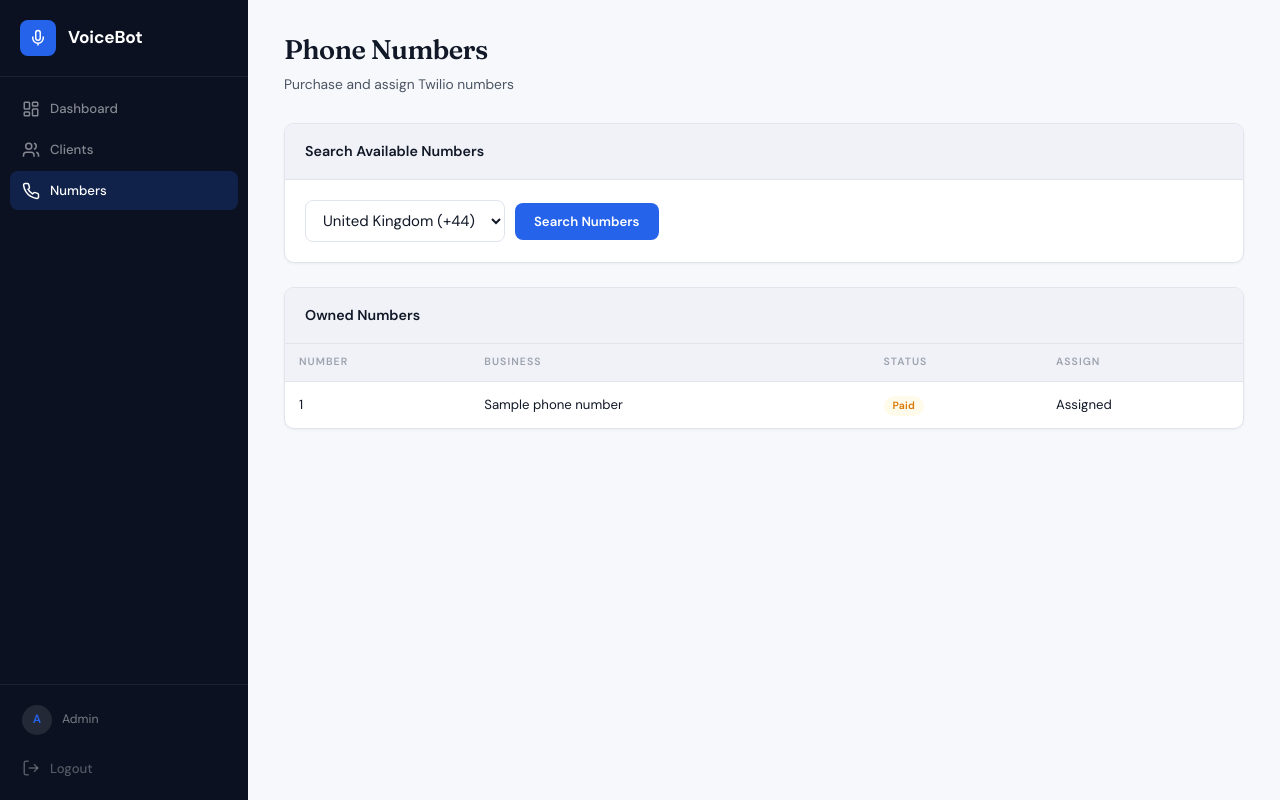
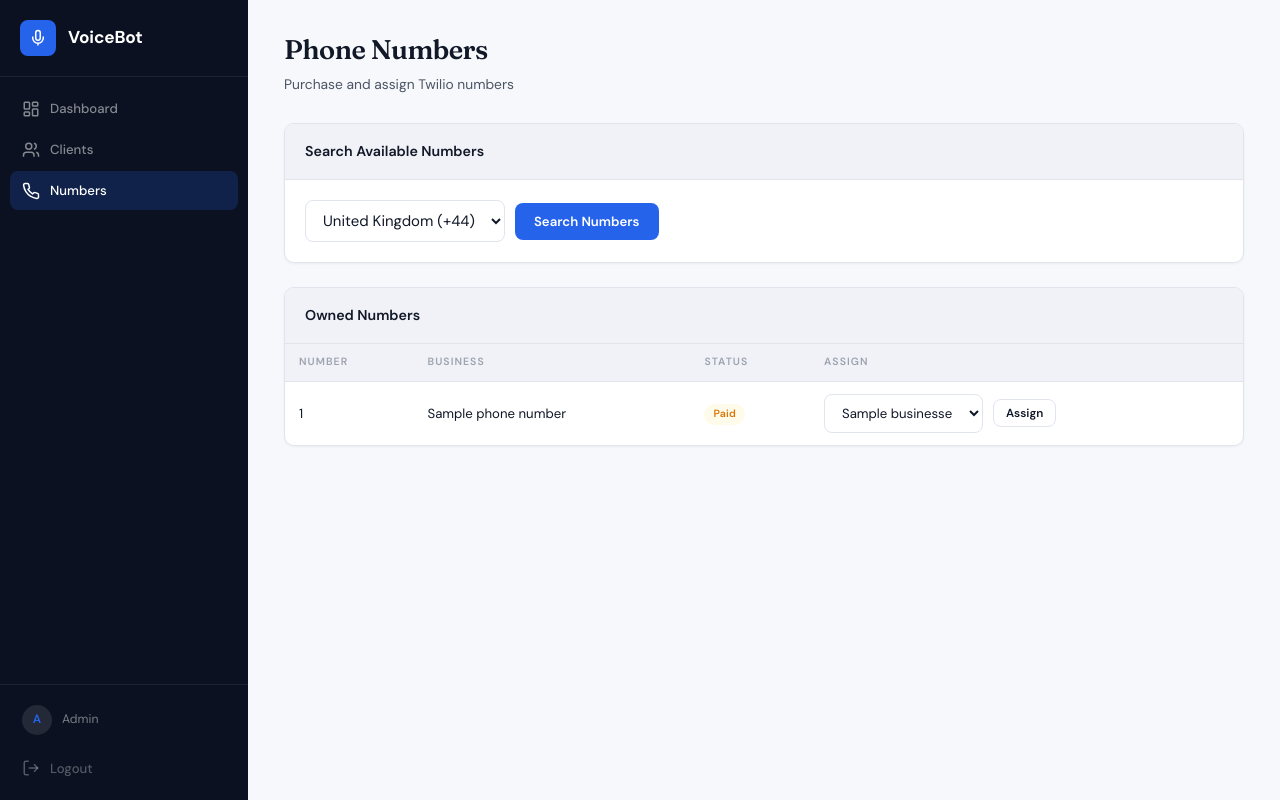
Before and after one commit to kanchang12/receptionistserviceleeds, a Flask app: page /admin/numbers in a window 1280 px wide. Run offline with Flask 3, Linux system fonts and the light colour scheme; the visitor is signed in with stand-in values (Sample User, id 1); a database or web service that is not in the repository returns one stand-in record (values such as "Sample title"); some libraries are stand-ins or nearby versions.

Commit message:
Update numbers.html

```diff
--- a/templates/admin/numbers.html
+++ b/templates/admin/numbers.html
@@ -57,15 +57,16 @@
                 <td>{{ n.business_name or '—' }}</td>
                 <td><span class="badge badge-{{ 'green' if n.status == 'assigned' else 'orange' }}">{{ n.status }}</span></td>
                 <td>
-                    {% if n.status == 'available' %}
                     <form method="POST" action="{{ url_for('admin_assign_number') }}" class="form-inline">
                         <input type="hidden" name="number_id" value="{{ n.id }}">
-                        <input type="text" name="business_id" class="form-input" style="width:240px;" placeholder="Business ID">
-                        <button class="btn btn-sm btn-secondary">Assign</button>
+                        <select name="business_id" class="form-select" style="width:auto;" required>
+                            <option value="">Select business</option>
+                            {% for b in businesses %}
+                            <option value="{{ b.id }}" {% if n.business_id == b.id %}selected{% endif %}>{{ b.name }}</option>
+                            {% endfor %}
+                        </select>
+                        <button class="btn btn-sm btn-secondary">{% if n.status == 'assigned' %}Reassign{% else %}Assign{% endif %}</button>
                     </form>
-                    {% else %}
-                    Assigned
-                    {% endif %}
                 </td>
             </tr>
             {% endfor %}
```
